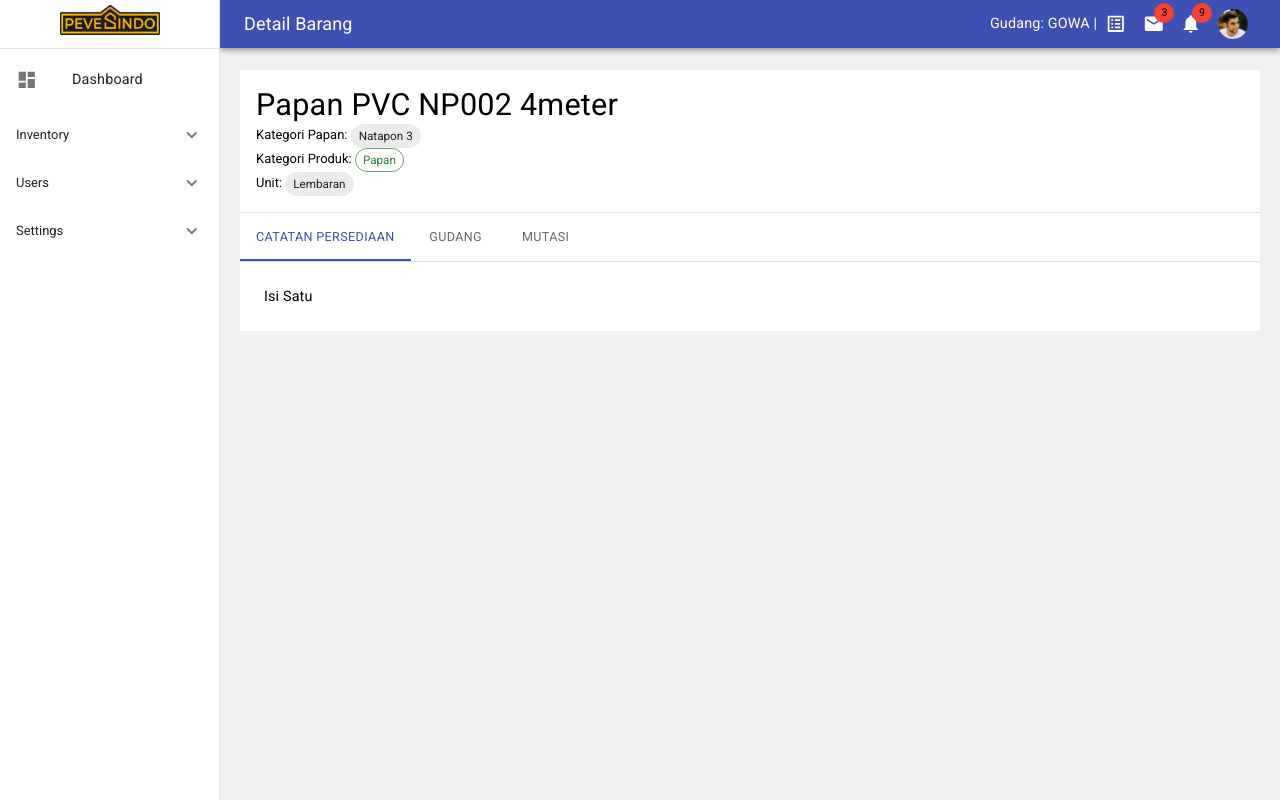
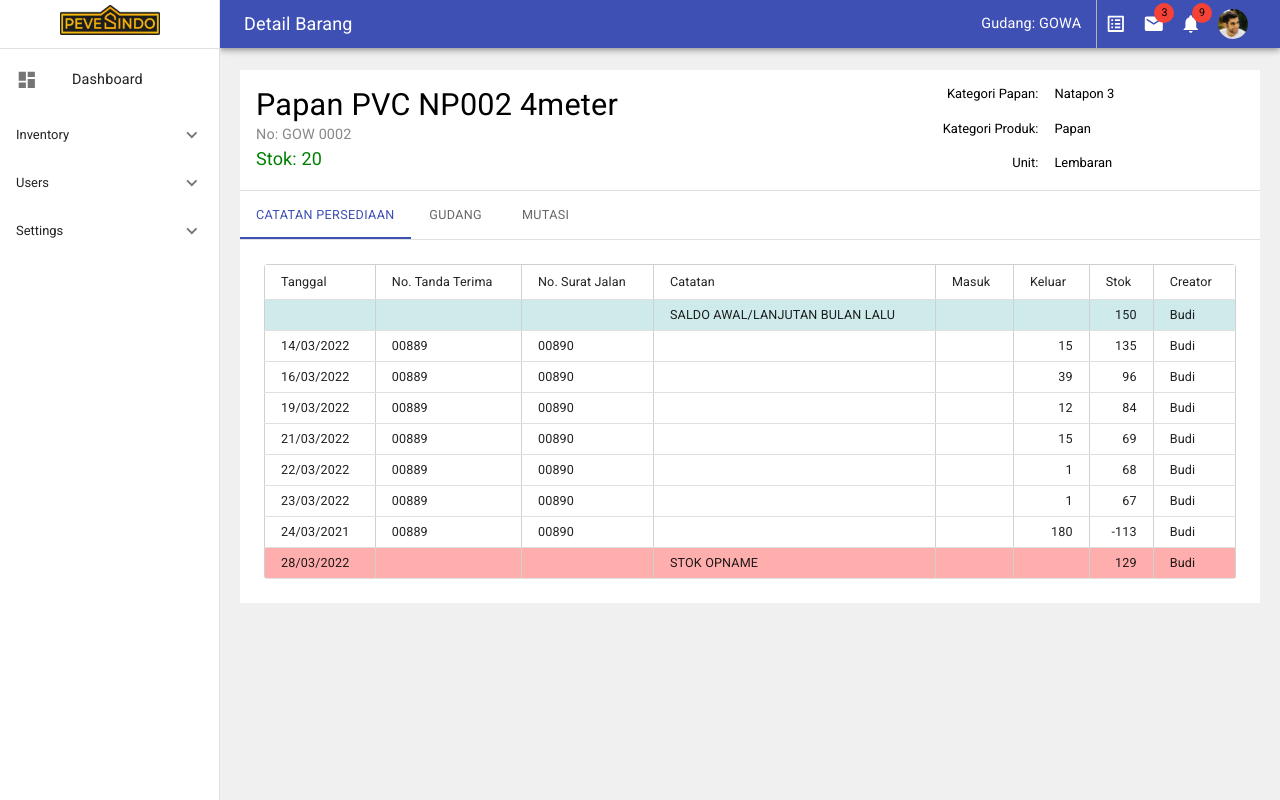
Before and after one commit to kelivdc/inventory, a Next.js app: page /admin/gudang/barang/1 in a window 1280 px wide. Built offline with nearby package versions, Linux system fonts and the light colour scheme.

Commit message:
Update persediaan

```diff
--- /dev/null
+++ b/components/barang/gudang.js
@@ -0,0 +1,35 @@
+import { Paper, Table, TableBody, TableCell, TableContainer, TableHead, TableRow } from '@mui/material'
+import React from 'react'
+
+function Gudang() {
+  return (
+    <>
+        <TableContainer component={Paper} elevation={0}>
+            <Table sx={{minWidth: 200, maxWidth: 350, border: "solid 1px #d0d0d0"}} size="small" aria-label="a dense table" border="1">
+                <TableHead>
+                    <TableRow>
+                        <TableCell>Gudang</TableCell>
+                        <TableCell>Stok</TableCell>
+                    </TableRow>
+                </TableHead>
+                <TableBody>
+                    <TableRow>
+                        <TableCell>GOWA</TableCell>
+                        <TableCell>15</TableCell>
+                    </TableRow>
+                    <TableRow>
+                        <TableCell>Pare-pare</TableCell>
+                        <TableCell>25</TableCell>
+                    </TableRow>
+                    <TableRow>
+                        <TableCell>Yogya</TableCell>
+                        <TableCell>35</TableCell>
+                    </TableRow>
+                </TableBody>
+            </Table>
+        </TableContainer>
+    </>
+  )
+}
+
+export default Gudang
--- /dev/null
+++ b/components/barang/persediaan.js
@@ -0,0 +1,57 @@
+import { Paper, Table, TableBody, TableCell, TableContainer, TableHead, TableRow } from "@mui/material";
+import React from "react";
+
+function createData(warna, tanggal, tanda_terima, surat_jalan, catatan, masuk, keluar, stok, creator) {
+  return { warna, tanggal, tanda_terima, surat_jalan, catatan, masuk, keluar, stok, creator }
+}
+
+const rows = [
+  createData('#cfeaeb','', '', '', 'SALDO AWAL/LANJUTAN BULAN LALU', '', '','150','Budi'),
+  createData('','14/03/2022','00889', '00890', '', '', '15','135','Budi'),
+  createData('','16/03/2022','00889', '00890', '', '', '39','96','Budi'),
+  createData('','19/03/2022','00889', '00890', '', '', '12','84','Budi'),
+  createData('','21/03/2022','00889', '00890', '', '', '15','69','Budi'),
+  createData('','22/03/2022','00889', '00890', '', '', '1','68','Budi'),
+  createData('','23/03/2022','00889', '00890', '', '', '1','67','Budi'),
+  createData('','24/03/2021','00889', '00890', '', '', '180','-113','Budi'),
+  createData('#ffaeae','28/03/2022', '', '', 'STOK OPNAME', '', '','129','Budi'),
+]
+
+function Persediaan() {
+  return (
+    <>
+      <TableContainer component={Paper} elevation={0}>
+        <Table sx={{minWidth: 650, border: "solid 1px #d0d0d0"}} size="small" aria-label="a dense table" border="1">
+          <TableHead>
+            <TableRow>
+              <TableCell>Tanggal</TableCell>
+              <TableCell>No. Tanda Terima</TableCell>
+              <TableCell>No. Surat Jalan</TableCell>
+              <TableCell>Catatan</TableCell>
+              <TableCell>Masuk</TableCell>
+              <TableCell>Keluar</TableCell>
+              <TableCell>Stok</TableCell>
+              <TableCell>Creator</TableCell>
+            </TableRow>
+          </TableHead>
+          <TableBody>
+            {rows.map((row) => (
+              <TableRow key={row.tanggal} sx={{bgcolor: row.warna}}>
+                <TableCell component="th" scope="row">{row.tanggal}</TableCell>
+                <TableCell>{row.tanda_terima}</TableCell>
+                <TableCell>{row.surat_jalan}</TableCell>
+                <TableCell>{row.catatan}</TableCell>
+                <TableCell align="right">{row.masuk}</TableCell>
+                <TableCell align="right">{row.keluar}</TableCell>
+                <TableCell align="right">{row.stok}</TableCell>
+                <TableCell>{row.creator}</TableCell>
+              </TableRow>
+            ))}
+          </TableBody>
+        </Table>
+      </TableContainer>
+    </>
+  );
+}
+
+export default Persediaan;
--- a/components/menu/MyMenu.jsx
+++ b/components/menu/MyMenu.jsx
@@ -1,4 +1,4 @@
-import { Avatar, IconButton, Box, Typography, Button, Badge, Tooltip, useTheme, createTheme } from '@mui/material'
+import { Avatar, IconButton, Box, Typography, Button, Badge, Tooltip, useTheme, createTheme, Divider } from '@mui/material'
 import BuildIcon from '@mui/icons-material/Build';
 import MailIcon from '@mui/icons-material/Mail';
 import React, { useState } from 'react'
@@ -12,9 +12,12 @@ function MyMenu() {
 
     return (
         <>
-            <Typography>
-                Gudang: GOWA |
+            <Typography sx={{
+                paddingRight: "15px"
+            }}>
+                Gudang: GOWA
             </Typography>
+            <Divider  orientation="vertical" flexItem color="#ccc"/>
             <Tooltip title="Histories">
                 <IconButton color="inherit">
                     <ListAltOutlined fontSize='medium' />
--- a/pages/admin/gudang/barang/[id].js
+++ b/pages/admin/gudang/barang/[id].js
@@ -1,7 +1,9 @@
-import { Box, Chip, Tab, Tabs, Typography } from "@mui/material";
+import { Box, Chip, Divider, Grid, Tab, Tabs, Typography } from "@mui/material";
 import Head from "next/head";
 import PropTypes from "prop-types";
 import React, { useState } from "react";
+import Gudang from "../../../../components/barang/gudang";
+import Persediaan from "../../../../components/barang/persediaan";
 import Admin from "../../../../components/layouts/admin";
 
 function TabPanel(props) {
@@ -48,24 +50,45 @@ function Detail() {
         <title>Papan PVC NP002 4meter</title>
       </Head>
       <Admin title="Detail Barang">
-        <Box sx={{ bgcolor: 'background.paper', width: "100%" }}>
-          <Box p={2} sx={{bgcolor: 'background.paper'}}>
-            <Typography variant="h4">Papan PVC NP002 4meter</Typography>
-            <div>
-              Kategori Papan: <Chip label="Natapon 3" size="small" />
-            </div>
-            <div>
-              Kategori Produk:{" "}
-              <Chip
-                label="Papan"
-                color="success"
-                size="small"
-                variant="outlined"
-              />
-            </div>
-            <div>
-              Unit: <Chip label="Lembaran" size="small" />
-            </div>
+        <Box sx={{ bgcolor: "background.paper", width: "100%" }}>
+          <Box
+            p={2}
+            sx={{
+              display: "flex",
+              justifyContent: "space-between",
+            }}
+          >
+            <div style={{minWidth: '60%'}}>
+            <Typography variant="h4">
+              Papan PVC NP002 4meter
+            </Typography>
+            <Typography color="#888">
+                No:  GOW 0002
+              </Typography>
+              <Typography variant="h6" color="green">
+                Stok: 20
+              </Typography>
+              </div>
+            <Grid container spacing={2}>
+              <Grid item xs={12} md={6} textAlign="right">
+                Kategori Papan:
+              </Grid>
+              <Grid item xs={12} md={6}>
+                Natapon 3
+              </Grid>
+              <Grid item xs={12} md={6} textAlign="right">
+                Kategori Produk:
+              </Grid>
+              <Grid item xs={12} md={6}>
+                Papan
+              </Grid>
+              <Grid item xs={12} md={6} textAlign="right">
+                Unit:
+              </Grid>
+              <Grid item xs={12} md={6}>
+                Lembaran
+              </Grid>
+            </Grid>
           </Box>
           <Tabs
             value={value}
@@ -82,10 +105,10 @@ function Detail() {
             <Tab label="Mutasi" {...a11yProps(2)} />
           </Tabs>
           <TabPanel value={value} index={0}>
-            Isi Satu
+            <Persediaan />
           </TabPanel>
           <TabPanel value={value} index={1}>
-            Isi Dua
+            <Gudang />
           </TabPanel>
           <TabPanel value={value} index={2}>
             Isi Tiga
--- a/styles/globals.css
+++ b/styles/globals.css
@@ -31,6 +31,7 @@ a {
 .MuiDataGrid-iconSeparator {
   visibility: 'hidden';
 }
+
 @media (prefers-color-scheme: dark) {
   html {
     color-scheme: dark;
```
